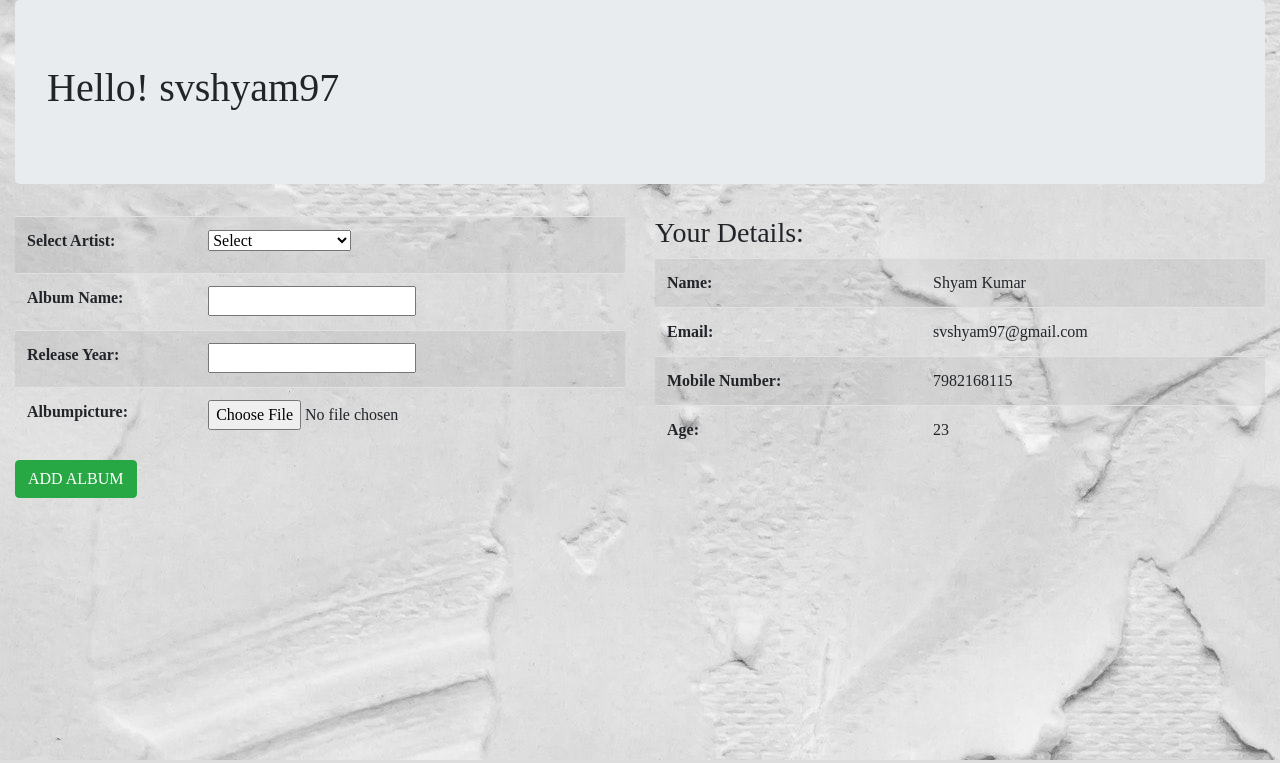
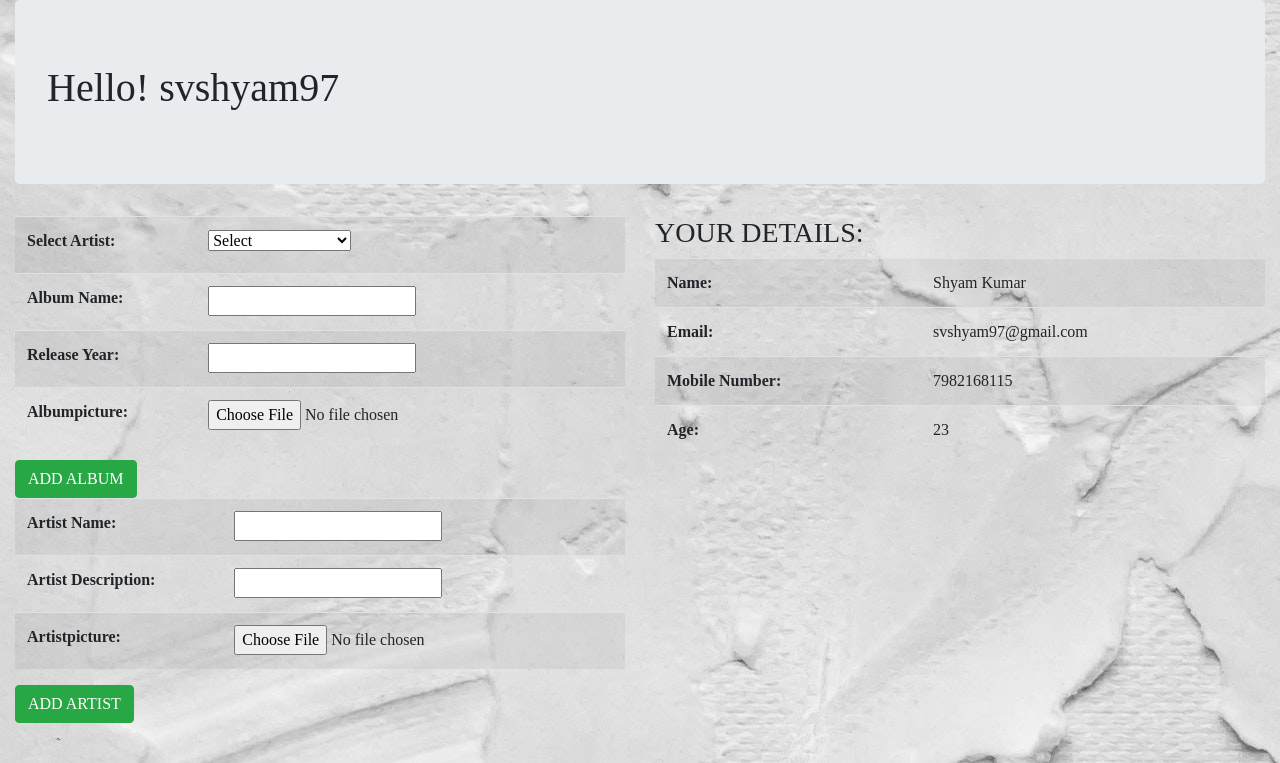
Before and after one commit to svshyam91/voyaMusic, a Django app: page /music/profile in a window 1280 px wide. Shown: the part 40-803 px from the top of the page. Run offline with Django 3.2, Linux system fonts and the light colour scheme; a user stored in the database is signed in; data comes from the database, SQL or seed files in the repository; some libraries are stand-ins or nearby versions.

Commit message:
Added form for adding artist

```diff
--- a/Music/templates/Music/profile.html
+++ b/Music/templates/Music/profile.html
@@ -5,6 +5,8 @@
 	<div class="jumbotron"> <h1>Hello! {{ username }}</h1> </div>
 	<div class="row">
 		<div class="col-sm-6">
+
+			<!-- Add Album -->
 			<form method="post" action="{% url 'Music:profile'%}" enctype="multipart/form-data">
 				{% csrf_token %}
 				<table class="table table-striped">
@@ -21,9 +23,21 @@
 				</table>
 				<input type="submit" name="submit" value="ADD ALBUM" class="btn btn-success">
 			</form>
+
+			<!-- Add Artist -->
+			<form method="post" action="{% url 'Music:profile' %}" enctype="multipart/form-data">
+				{% csrf_token %}
+				<table class="table table-striped">
+					{{ artistForm.as_table }}
+				</table>
+				<input type="submit" name="submit" value="ADD ARTIST" class="btn btn-success">
+			</form>
+
 		</div>
+
+		<!-- Profile -->
 		<div class="col-sm-6">
-			<h3>Your Details:</h3>
+			<h3>YOUR DETAILS:</h3>
 			<table class="table table-striped">
 				<tr><th>Name:</th><td>{{account.first_name.title}} {{account.last_name.title}}</td></tr>
 				<tr><th>Email:</th><td>{{account.email}}</td></tr>
@@ -31,8 +45,6 @@
 				<tr><th>Age:</th><td>{{account.age}}</td></tr>
 			</table>
 		</div>
+
 	</div>
-	<p>{{ album.name }}</p>
-	<p>{{ album.release }}</p>
-	<!-- <button class="btn btn-success"><a href="#">ADD ALBUM</a></button> -->
 {% endblock %}
```
